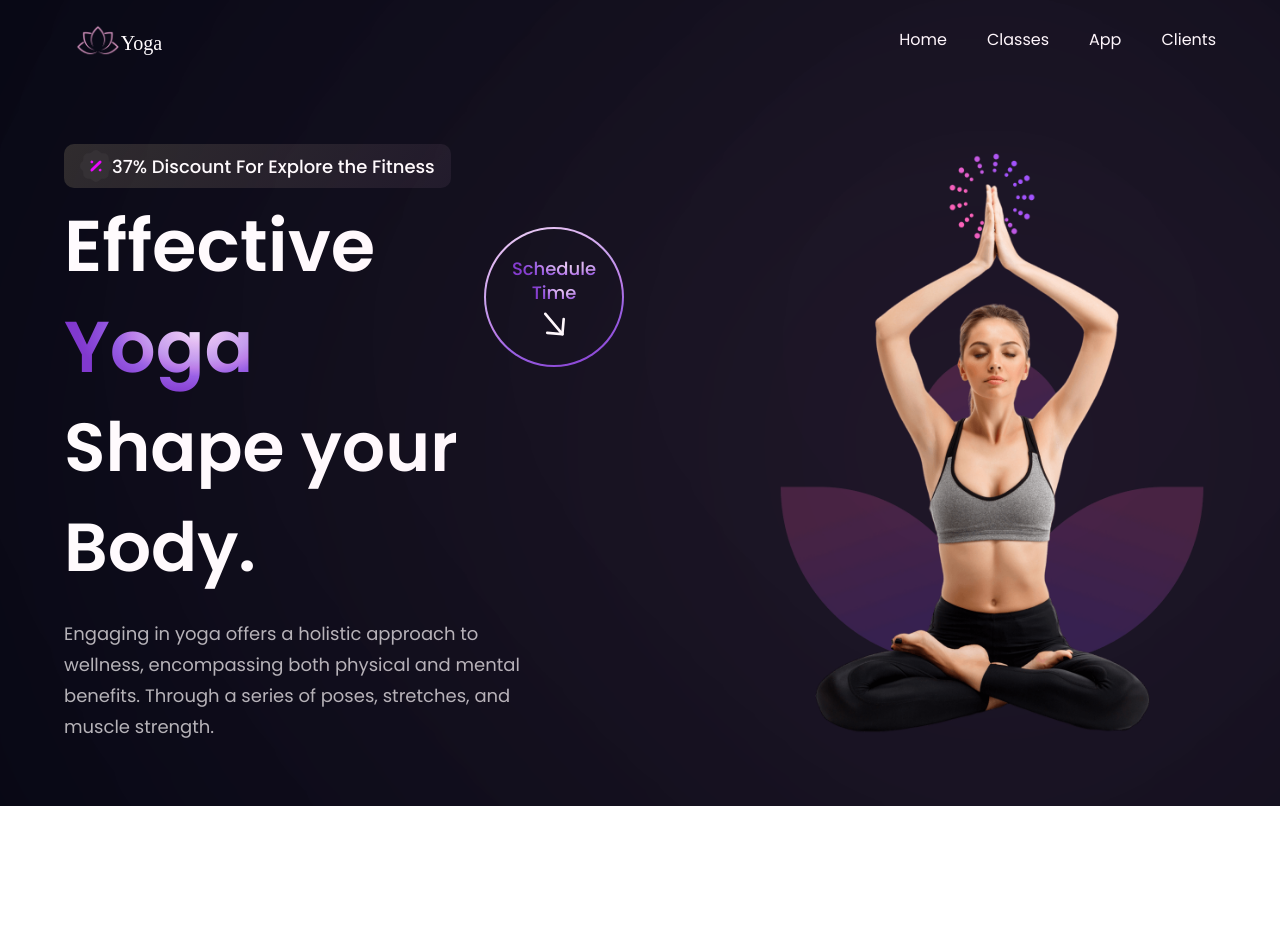
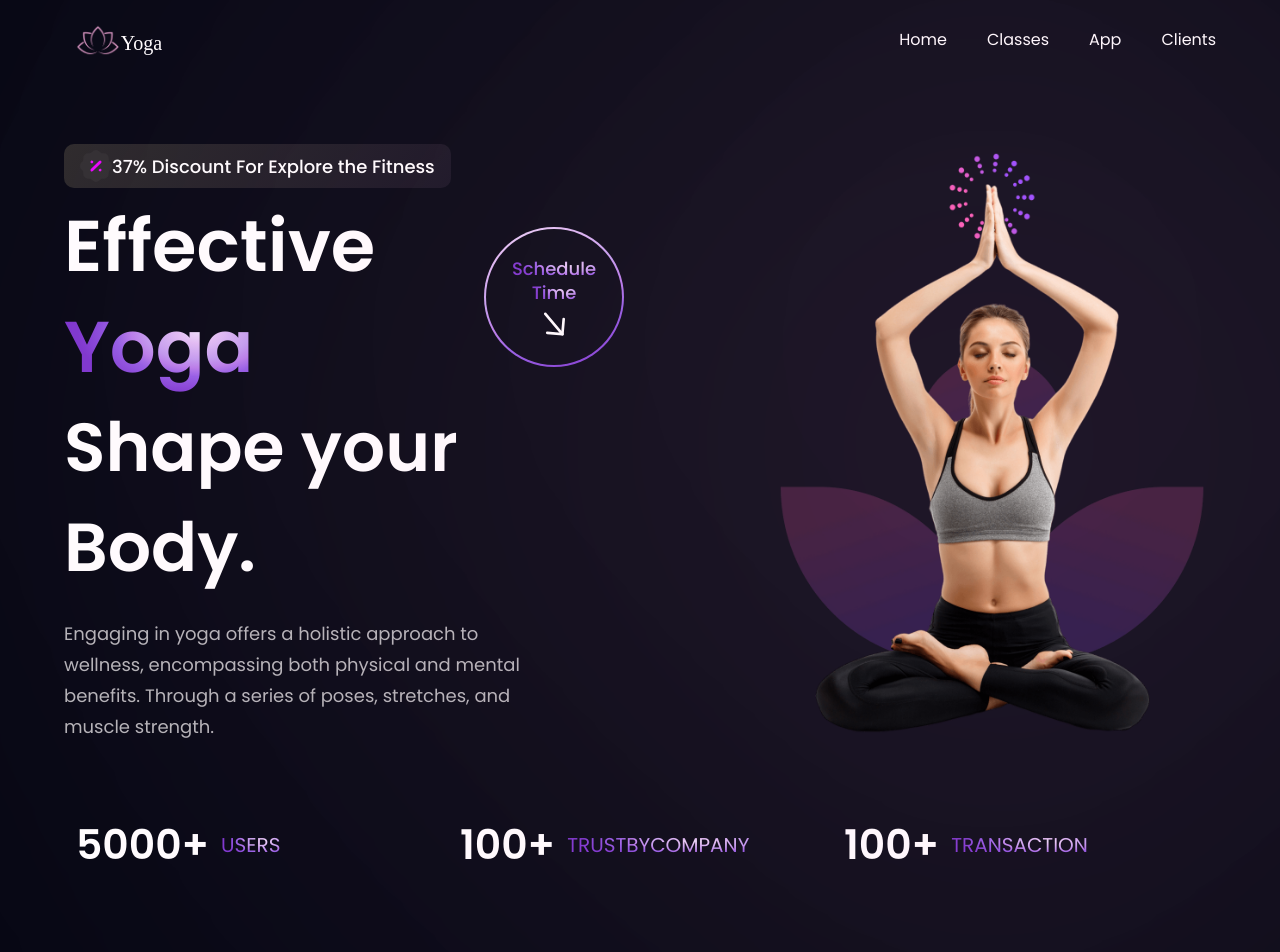
Before and after one commit to Ajosh-NyxBar/yoga-ajosh, a React (Vite) app: page / in a window 1280 px wide. Shown: the top 952 px of the page. Before the commit the page ends 806 px from the top, so only its background shows below. Built offline with nearby package versions, Linux system fonts and the light colour scheme.

Commit message:
add stats section

```diff
--- a/src/components/Stats.jsx
+++ b/src/components/Stats.jsx
@@ -1,11 +1,30 @@
-import React from 'react'
+import React from "react";
+import styles from "../style";
+import { stats } from "../constant";
+import { motion } from "framer-motion";
+import { titleVariants } from "../../variants";
 
 const Stats = () => {
   return (
-    <div>
+    <section className={`${styles.flexCenter} flex-row flex-wrap sm:mb-20 mb-6`}>
+      {stats.map((stat) => (
+        <motion.div
+          initial="offscreen"
+          whileInView={"onscreen"}
+          variants={titleVariants}
+          key={stat.id}
+          className={`flex-1 flex justify-start items-center flex-row m-3`}
+        >
+          <h4 className="font-poppins font-semibold xs:text-[40.89px] text-[30.89px] xs:leading-[53.89px] leading-[43.89px] text-white">
+            {stat.title}
+          </h4>
+          <p className="font-poppins font-normal xs:text-[20px] text-[15px] xs:leading-[26px] leading-[21px] text-gradient uppercase ml-3">
+            {stat.value}
+          </p>
+        </motion.div>
+      ))}
+    </section>
+  );
+};
 
-    </div>
-  )
-}
-
-export default Stats
+export default Stats;
--- a/src/constant/index.js
+++ b/src/constant/index.js
@@ -23,8 +23,8 @@
   twitter,
   people01,
   people02,
-  people03
-} from '../assets';
+  people03,
+} from "../assets";
 
 export const navLinks = [
   {
@@ -44,3 +44,21 @@
     title: "Clients",
   },
 ];
+
+export const stats = [
+  {
+    id: 1,
+    title: "5000+",
+    value: "Users",
+  },
+  {
+    id: 2,
+    title: "100+",
+    value: "TrustByCompany",
+  },
+  {
+    id: 3,
+    title: "100+",
+    value: "Transaction",
+  },
+];
```
